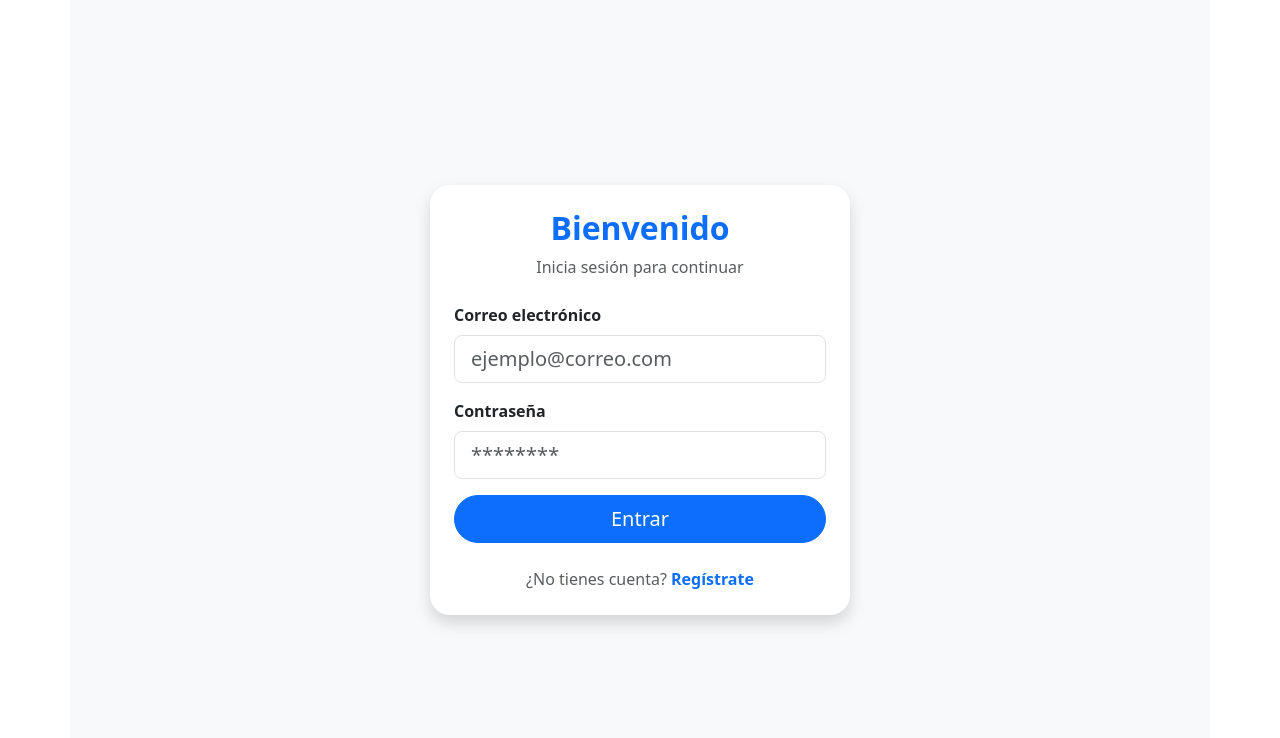
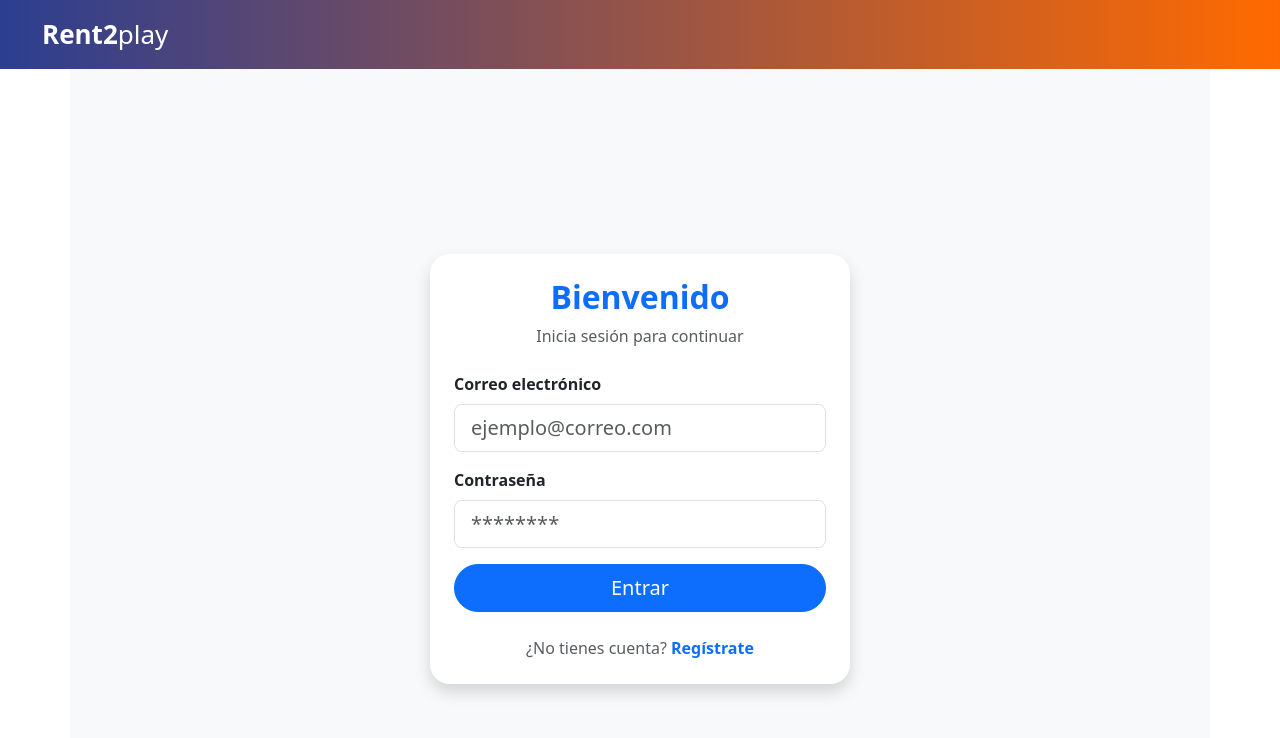
Before and after one commit to AnandaSMM/TFG, an Angular app in the folder docker-laravel-angular-xdebug-main/frontend/: page /login in a window 1280 px wide. Shown: the top 738 px of the page. Built offline with nearby package versions, Linux system fonts and the light colour scheme.

Commit message:
esconder_navbar

```diff
--- a/docker-laravel-angular-xdebug-main/frontend/src/app/app.component.html
+++ b/docker-laravel-angular-xdebug-main/frontend/src/app/app.component.html
@@ -332,5 +332,4 @@
 <!-- * * * * * * * * * * End of Placeholder  * * * * * * * * * * * * -->
 <!-- * * * * * * * * * * * * * * * * * * * * * * * * * * * * * * * * -->
 
-
 <router-outlet />
--- a/docker-laravel-angular-xdebug-main/frontend/src/app/app.component.ts
+++ b/docker-laravel-angular-xdebug-main/frontend/src/app/app.component.ts
@@ -1,10 +1,13 @@
 import { Component } from '@angular/core';
 import { RouterOutlet } from '@angular/router';
+import { NavbarComponent } from './pages/navbar/navbar.component';
 
 @Component({
   selector: 'app-root',
   standalone: true,
-  imports: [RouterOutlet],
-  template: `<router-outlet></router-outlet>`
+  imports: [RouterOutlet, NavbarComponent],
+  template: `
+  <app-navbar></app-navbar>
+  <router-outlet></router-outlet>`
 })
 export class AppComponent {}
--- a/docker-laravel-angular-xdebug-main/frontend/src/app/pages/navbar/navbar.component.css
+++ b/docker-laravel-angular-xdebug-main/frontend/src/app/pages/navbar/navbar.component.css
@@ -1,10 +1,55 @@
-.custom-navbar {
-  background: linear-gradient(90deg, #3f51b5, #ff6a00);
+.navbar-custom {
+  background: linear-gradient(90deg, #2c3e90, #ff6a00);
+  padding: 15px 30px;
+  color: white;
 }
-.nav-link {
+
+/* Logo */
+.logo {
+  font-size: 26px;
+  font-weight: bold;
   color: white;
+}
+
+.logo span {
+  font-weight: 400;
+}
+
+/* Menú */
+.menu {
+  list-style: none;
+  gap: 25px;
+}
+
+.menu li a {
+  text-decoration: none;
+  color: white;
+  font-weight: 500;
+  transition: 0.3s;
+}
+
+.menu li a:hover {
+  opacity: 0.7;
+}
+
+/* Icono mensaje */
+.icono {
+  position: relative;
   cursor: pointer;
 }
-.nav-link:hover {
-  text-decoration: underline;
+
+.mensaje-icono {
+  font-size: 20px;
 }
+
+/* Badge */
+.badge {
+  position: absolute;
+  top: -8px;
+  right: -10px;
+  background: red;
+  color: white;
+  font-size: 12px;
+  padding: 3px 6px;
+  border-radius: 50%;
+}
--- a/docker-laravel-angular-xdebug-main/frontend/src/app/pages/navbar/navbar.component.html
+++ b/docker-laravel-angular-xdebug-main/frontend/src/app/pages/navbar/navbar.component.html
@@ -1,19 +1,26 @@
-<nav class="navbar custom-navbar px-4">
-  <span class="navbar-brand text-white fw-bold">Rent2play</span>
+<nav class="navbar-custom">
+  <div class="container-fluid d-flex justify-content-between align-items-center">
 
-  <div class="ms-auto d-flex align-items-center gap-4 text-white">
-    <a class="nav-link">Inicio</a>
-    <a class="nav-link">Instalaciones</a>
-    <a class="nav-link">Calendario</a>
-    <a class="nav-link">Mis productos</a>
-    <a class="nav-link">Mi cuenta</a>
-    <a class="nav-link">Ayuda</a>
+    <!-- Logo -->
+    <div class="logo">
+      Rent2<span>play</span>
+    </div>
 
-    <div class="position-relative">
-      💬
-      <span class="badge bg-danger position-absolute top-0 start-100 translate-middle">
-        3
-      </span>
-    </div>
+    <!-- Menú -->
+    <ul class="menu d-flex align-items-center mb-0" *ngIf="!ocultarBotones">
+      <li><a routerLink="/">Inicio</a></li>
+      <li><a routerLink="/">Instalaciones</a></li>
+      <li><a routerLink="/">Calendario</a></li>
+      <li><a routerLink="/">Mis productos</a></li>
+      <li><a routerLink="/">Mi cuenta</a></li>
+      <li><a routerLink="/">Ayuda</a></li>
+
+      <!-- Icono mensajes -->
+      <li class="icono">
+        <span class="mensaje-icono">💬</span>
+        <span class="badge">3</span>
+      </li>
+    </ul>
+
   </div>
 </nav>
--- a/docker-laravel-angular-xdebug-main/frontend/src/app/pages/navbar/navbar.component.ts
+++ b/docker-laravel-angular-xdebug-main/frontend/src/app/pages/navbar/navbar.component.ts
@@ -0,0 +1,33 @@
+import { Component, inject } from '@angular/core';
+import { CommonModule } from '@angular/common';
+import { Router, NavigationEnd, RouterModule } from '@angular/router';
+import { filter } from 'rxjs/operators';
+
+@Component({
+  selector: 'app-navbar',
+  standalone: true,
+  imports: [CommonModule, RouterModule],
+  templateUrl: './navbar.component.html',
+  styleUrls: ['./navbar.component.css']
+})
+export class NavbarComponent {
+  private router = inject(Router);
+
+  ocultarBotones = false;
+
+  constructor() {
+    this.actualizarVisibilidad(this.router.url);
+
+    this.router.events
+      .pipe(
+        filter((event): event is NavigationEnd => event instanceof NavigationEnd)
+      )
+      .subscribe((event) => {
+        this.actualizarVisibilidad(event.urlAfterRedirects);
+      });
+  }
+
+  private actualizarVisibilidad(url: string): void {
+    this.ocultarBotones = url === '/login' || url === '/register';
+  }
+}
```
